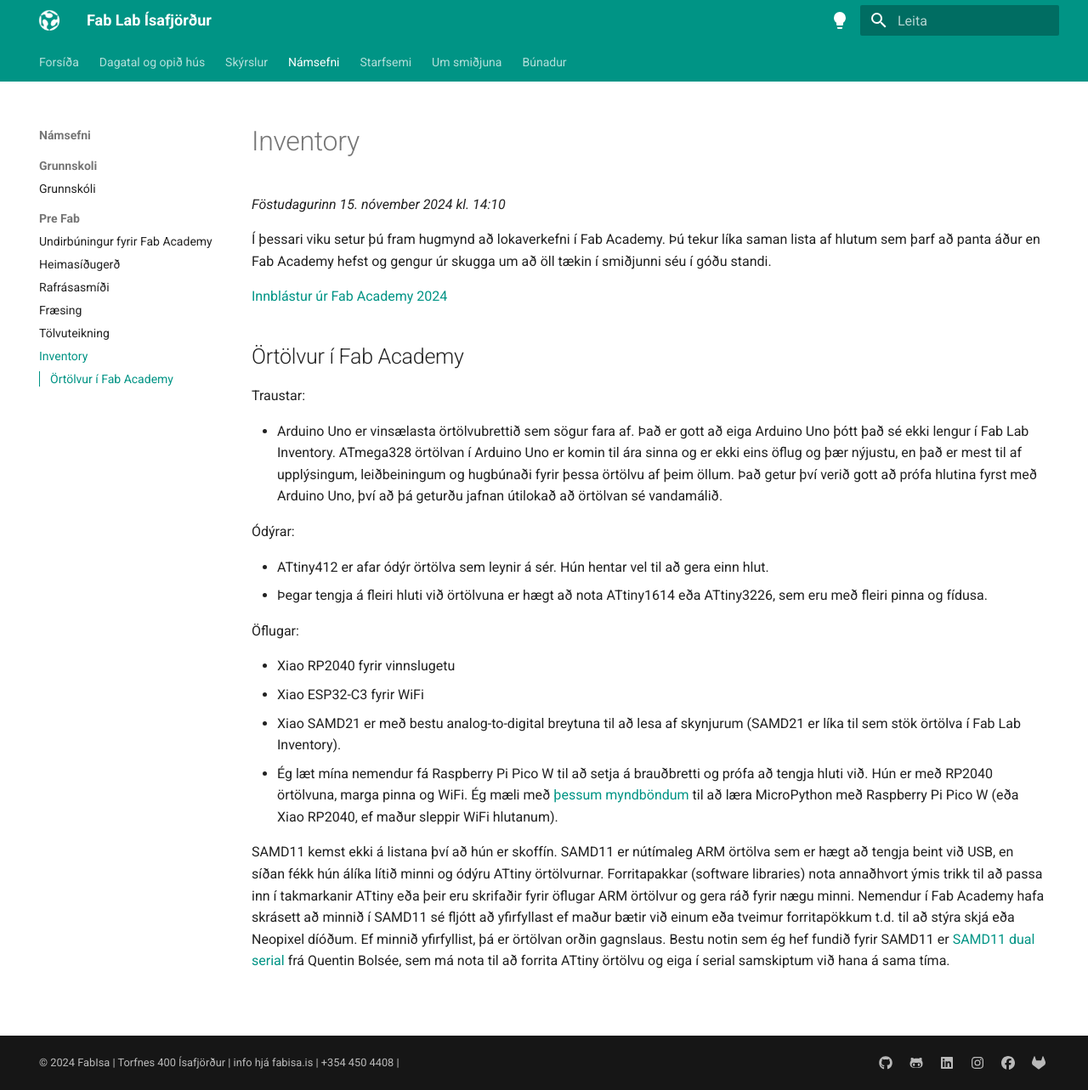
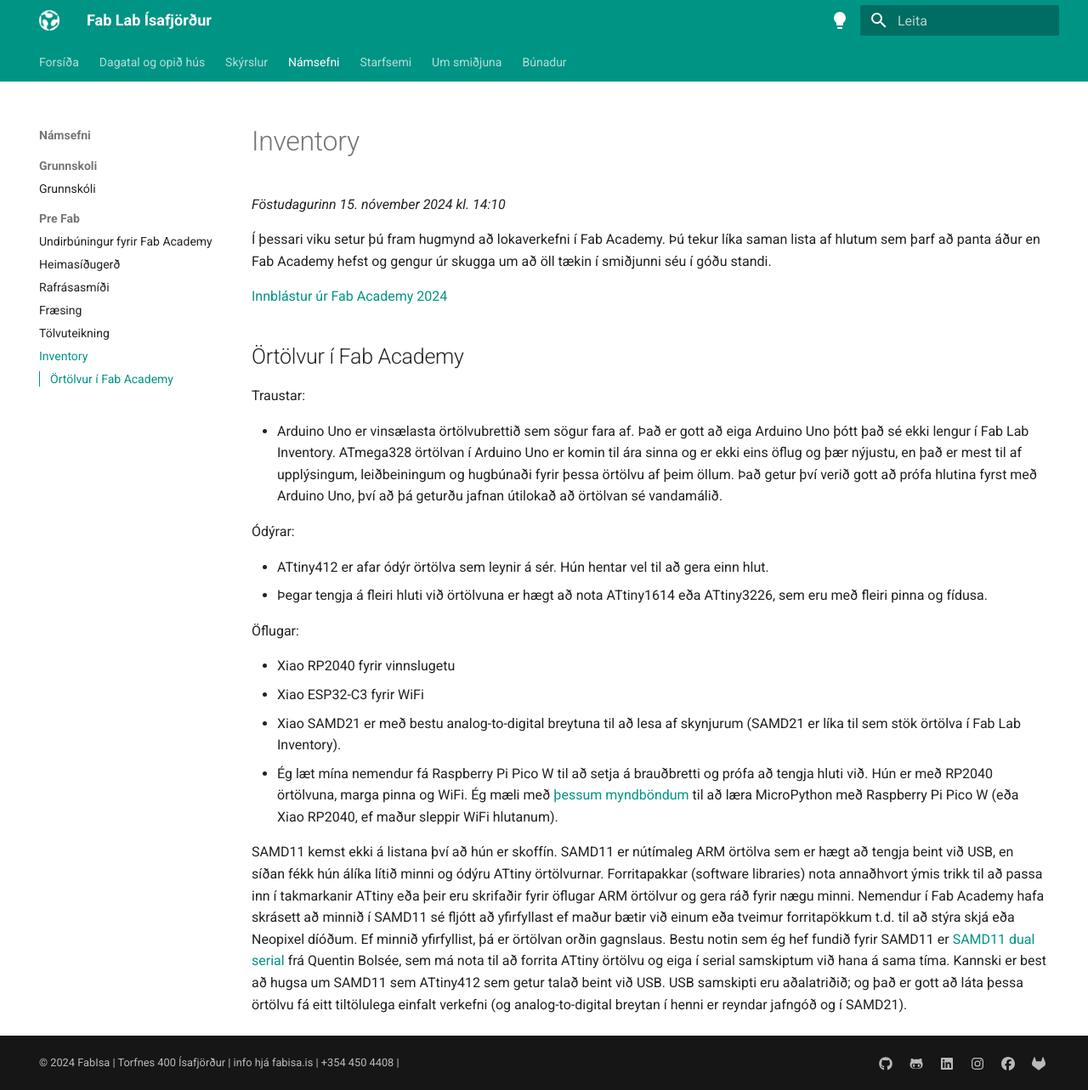
Before and after one commit to fablabisastaff/fabisa_site, an MkDocs documentation site: the page built from docs/Námsefni/Pre-Fab/5-inventory.md, in a window 1280 px wide and 1283 px high. Shown: the whole window at 85% size. Built offline with MkDocs 1.6.1 and Material for MkDocs 9.7.7, drawn with Linux system fonts in a browser that asks for light colours.

Commit message:
think of the samd11 sort of as an attiny412 that can talk to usb

```diff
--- a/docs/Námsefni/Pre-Fab/5-inventory.md
+++ b/docs/Námsefni/Pre-Fab/5-inventory.md
@@ -25,4 +25,4 @@
 - Ég læt mína nemendur fá Raspberry Pi Pico W til að setja á brauðbretti og prófa að tengja hluti við. Hún er með RP2040 örtölvuna, marga pinna og WiFi. Ég mæli með [þessum myndböndum](https://www.youtube.com/playlist?list=PLGs0VKk2DiYz8js1SJog21cDhkBqyAhC5){:rel="nofollow"} til að læra MicroPython með Raspberry Pi Pico W (eða Xiao RP2040, ef maður sleppir WiFi hlutanum).
 
 
-SAMD11 kemst ekki á listana því að hún er skoffín. SAMD11 er nútímaleg ARM örtölva sem er hægt að tengja beint við USB, en síðan fékk hún álíka lítið minni og ódýru ATtiny örtölvurnar. Forritapakkar (software libraries) nota annaðhvort ýmis trikk til að passa inn í takmarkanir ATtiny eða þeir eru skrifaðir fyrir öflugar ARM örtölvur og gera ráð fyrir nægu minni. Nemendur í Fab Academy hafa skrásett að minnið í SAMD11 sé fljótt að yfirfyllast ef maður bætir við einum eða tveimur forritapökkum t.d. til að stýra skjá eða Neopixel díóðum. Ef minnið yfirfyllist, þá er örtölvan orðin gagnslaus. Bestu notin sem ég hef fundið fyrir SAMD11 er [SAMD11 dual serial](https://fabacademy.org/2020/labs/ulb/students/quentin-bolsee/projects/dual_serial/){:rel="nofollow"} frá Quentin Bolsée, sem má nota til að forrita ATtiny örtölvu og eiga í serial samskiptum við hana á sama tíma.
+SAMD11 kemst ekki á listana því að hún er skoffín. SAMD11 er nútímaleg ARM örtölva sem er hægt að tengja beint við USB, en síðan fékk hún álíka lítið minni og ódýru ATtiny örtölvurnar. Forritapakkar (software libraries) nota annaðhvort ýmis trikk til að passa inn í takmarkanir ATtiny eða þeir eru skrifaðir fyrir öflugar ARM örtölvur og gera ráð fyrir nægu minni. Nemendur í Fab Academy hafa skrásett að minnið í SAMD11 sé fljótt að yfirfyllast ef maður bætir við einum eða tveimur forritapökkum t.d. til að stýra skjá eða Neopixel díóðum. Ef minnið yfirfyllist, þá er örtölvan orðin gagnslaus. Bestu notin sem ég hef fundið fyrir SAMD11 er [SAMD11 dual serial](https://fabacademy.org/2020/labs/ulb/students/quentin-bolsee/projects/dual_serial/){:rel="nofollow"} frá Quentin Bolsée, sem má nota til að forrita ATtiny örtölvu og eiga í serial samskiptum við hana á sama tíma. Kannski er best að hugsa um SAMD11 sem ATtiny412 sem getur talað beint við USB. USB samskipti eru aðalatriðið; og það er gott að láta þessa örtölvu fá eitt tiltölulega einfalt verkefni (og analog-to-digital breytan í henni er reyndar jafngóð og í SAMD21).
```
